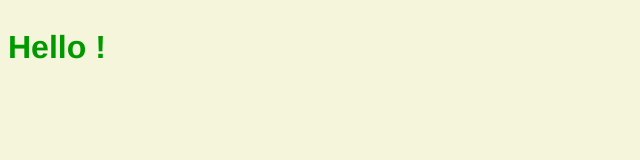
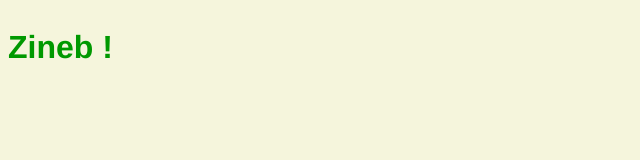
Before and after one commit to ninaParis/hello, a plain HTML site: page index.html in a window 1280 px wide. Shown: the full height of the page, 0-640 px from the left. Drawn offline with Linux system fonts and the light colour scheme.

Commit message:
hello -> Zineb

```diff
--- a/index.html
+++ b/index.html
@@ -26,6 +26,6 @@
 
 </style>
 <body>
-	<h1>Hello !</h1>
+	<h1>Zineb !</h1>
 </body>
 </html>
```
